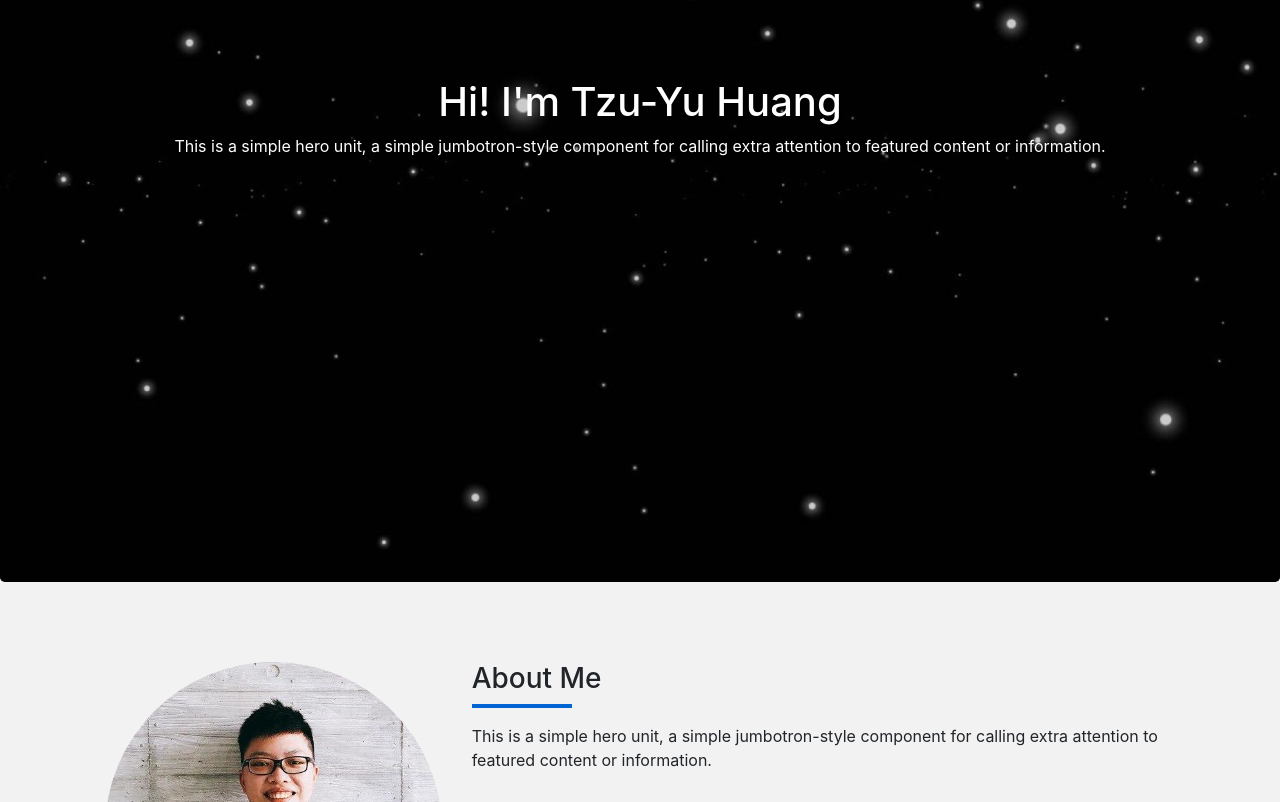
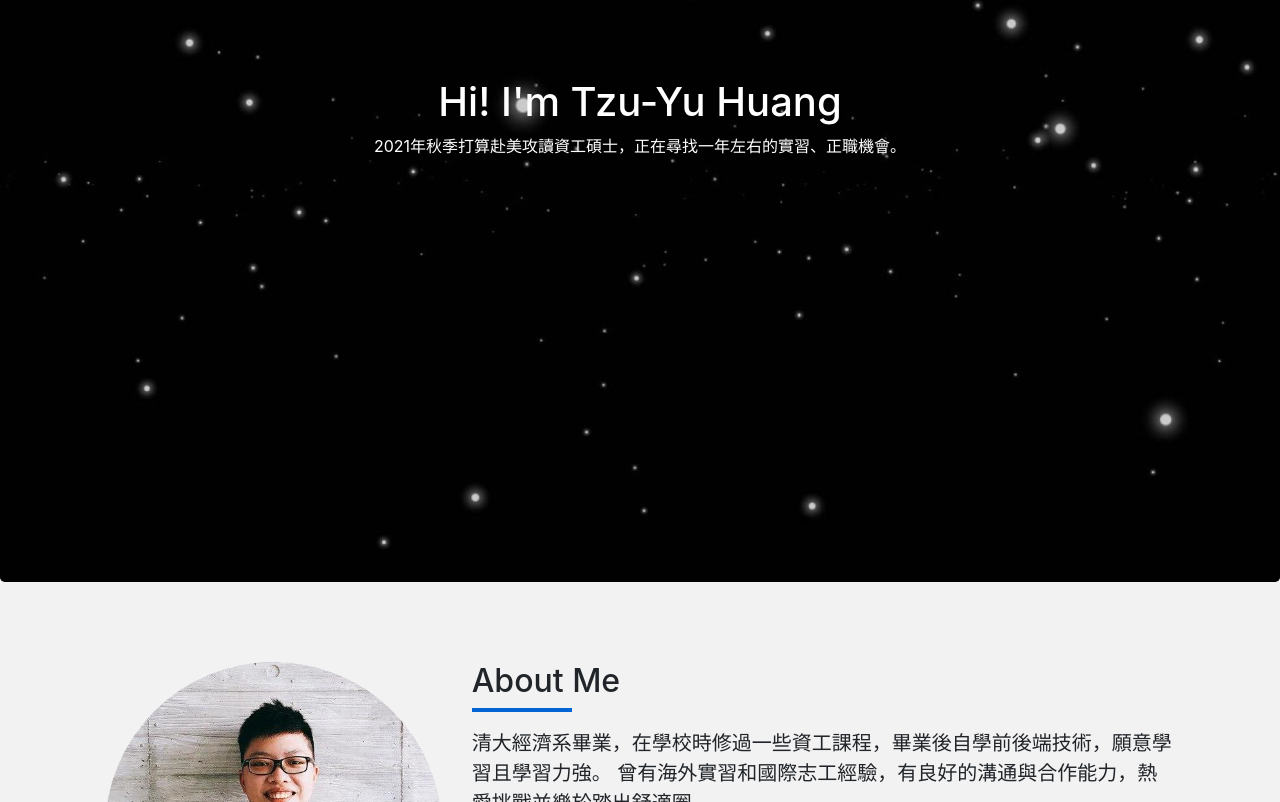
Before and after one commit to tyhuang06/tyhuang_page, a React (Create React App) app: page / in a window 1280 px wide. Shown: the part 218-1020 px from the top of the page. Built offline with nearby package versions, Linux system fonts and the light colour scheme.

Commit message:
filled in tw information

```diff
--- a/public/index.html
+++ b/public/index.html
@@ -40,4 +40,5 @@
       To create a production bundle, use `npm run build` or `yarn build`.
     -->
   </body>
+  <script src="https://use.fontawesome.com/81fb55809b.js"></script>
 </html>
--- a/src/components/About.js
+++ b/src/components/About.js
@@ -18,10 +18,13 @@ class About extends React.Component {
                                     <Image fluid src={Photo} roundedCircle />
                                 </Col>
                                 <Col md={8}>
-                                    <h3>About Me</h3>
+                                    <h2>About Me</h2>
                                     <div className="line"></div>
-                                    <p>This is a simple hero unit, a simple jumbotron-style component for calling
-                                    extra attention to featured content or information.</p>
+                                    <p>
+                                        清大經濟系畢業，在學校時修過一些資工課程，畢業後自學前後端技術，願意學習且學習力強。
+                                        曾有海外實習和國際志工經驗，有良好的溝通與合作能力，熱愛挑戰並樂於踏出舒適圈 。
+
+                                    </p>
                                 </Col>
                             </Row>
                         </div>
--- a/src/components/Contact.js
+++ b/src/components/Contact.js
@@ -2,7 +2,6 @@ import React, { useState } from "react";
 import Container from "react-bootstrap/container";
 import Row from "react-bootstrap/Row";
 import Col from "react-bootstrap/Col";
-import Form from "react-bootstrap/Form";
 import Button from "react-bootstrap/Button";
 import axios from "axios";
 
@@ -47,7 +46,21 @@ function Contact() {
                 <Col md={6}>
                     <h2>Get in Touch</h2>
                     <div className="line"></div>
-                    <p>blah blah</p>
+                    <p>Contact Me!</p>
+                    <p>
+                        <a
+							href="https://github.com/tyhuang06"
+							target="_blank"
+                        >
+                            <i class="fa fa-2x fa-github" aria-hidden="true"></i>
+						</a>
+                        <a
+							href="https://www.facebook.com/profile.php?id=100003970757498"
+							target="_blank"
+                        >
+                            <i class="fa fa-2x fa-facebook-official" aria-hidden="true"></i>
+						</a>
+                    </p>
                 </Col>
                 <Col md={6}>
                     <h2>Send a Message</h2>
--- a/src/components/Intro.js
+++ b/src/components/Intro.js
@@ -10,8 +10,7 @@ class Intro extends React.Component {
                 <Jumbotron id='intro_content'>
                     <h1>Hi! I'm Tzu-Yu Huang</h1>
                     <p>
-                        This is a simple hero unit, a simple jumbotron-style component for calling
-                        extra attention to featured content or information.
+                    2021年秋季打算赴美攻讀資工碩士，正在尋找一年左右的實習、正職機會。
                     </p>
                 </Jumbotron>
             </Container>
--- a/src/index.css
+++ b/src/index.css
@@ -69,6 +69,10 @@ code {
   padding: 3rem 1.25rem;
   position: relative;
   margin-bottom: 3rem;
+}
+
+.about_box p {
+  font-size: 20px;
 }
 
 .about_img {
@@ -208,6 +212,14 @@ a.resume-btn {
   box-shadow: 0 1px 1px 0 rgba(0,0,0,.06), 0 2px 5px 0 rgba(0,0,0,.2);
 }
 
+#contact-box a {
+  color: black;
+}
+
+#contact-box i {
+  margin-right: 1rem;
+}
+
 /* Footer */
 .footer {
   bottom: 0;
```
